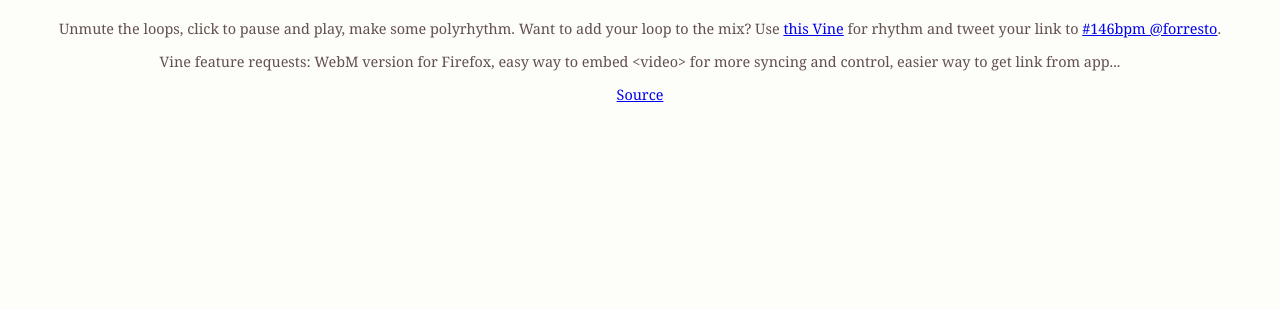
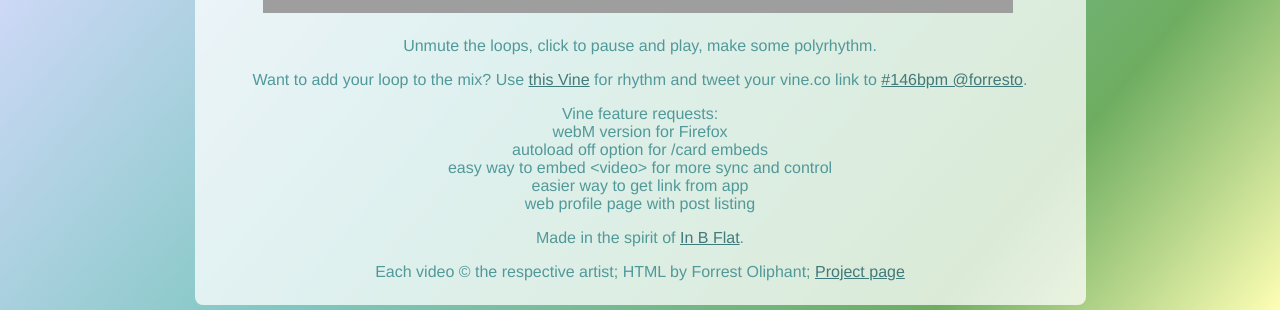
Before and after one commit to forresto/146bpm.com, a plain HTML site: page index.html in a window 1280 px wide. Shown: the part 753-1063 px from the top of the page. Before the commit the page ends 872 px from the top, so only its background shows below. Drawn offline with Linux system fonts and the light colour scheme; grey boxes are pictures that could not be loaded.

Commit message:
style and first three

```diff
--- a/index.html
+++ b/index.html
@@ -4,11 +4,43 @@
     <title>vine loops drum machine - 146bpm.com</title>
     <style type="text/css">
       body {
-        background-color:#FDFDFA;
-        color:#62504C;
-        font-family: Georgia;
-        font-size:0.9em;
+
+        background-image: linear-gradient(left top, rgb(232,148,148) 10%, rgb(255,181,253) 15%, rgb(217,219,255) 25%, rgb(127,199,193) 54%, rgb(110,173,97) 84%, rgb(255,255,181) 100%);
+        background-image: -o-linear-gradient(left top, rgb(232,148,148) 10%, rgb(255,181,253) 15%, rgb(217,219,255) 25%, rgb(127,199,193) 54%, rgb(110,173,97) 84%, rgb(255,255,181) 100%);
+        background-image: -moz-linear-gradient(left top, rgb(232,148,148) 10%, rgb(255,181,253) 15%, rgb(217,219,255) 25%, rgb(127,199,193) 54%, rgb(110,173,97) 84%, rgb(255,255,181) 100%);
+        background-image: -webkit-linear-gradient(left top, rgb(232,148,148) 10%, rgb(255,181,253) 15%, rgb(217,219,255) 25%, rgb(127,199,193) 54%, rgb(110,173,97) 84%, rgb(255,255,181) 100%);
+        background-image: -ms-linear-gradient(left top, rgb(232,148,148) 10%, rgb(255,181,253) 15%, rgb(217,219,255) 25%, rgb(127,199,193) 54%, rgb(110,173,97) 84%, rgb(255,255,181) 100%);
+
+        background-image: -webkit-gradient(
+          linear,
+          left top,
+          right bottom,
+          color-stop(0.1, rgb(232,148,148)),
+          color-stop(0.15, rgb(255,181,253)),
+          color-stop(0.25, rgb(217,219,255)),
+          color-stop(0.54, rgb(127,199,193)),
+          color-stop(0.84, rgb(110,173,97)),
+          color-stop(1, rgb(255,255,181))
+        );
+
+        color: #519999;
+        font-family: Helvetica, Verdana;
+        font-weight: 100;
+        font-size: 1em;
         margin: 0;
+        padding: 0.5em;
+      }
+      #main {
+        background-color: rgba(255,255,255,0.75);
+        border-radius: 0.5em;
+        min-width: 775px;
+        max-width: 875px;
+        margin: 0 auto;
+        padding: 0.5em;
+      }
+      a {
+        color: #417a7a;
+        text-decoration: underline;
       }
       #loops {
         width: 755px;
@@ -29,35 +61,50 @@
   </head>
   <body>
 
+    <div id="main">
+
       <div id="loops">
       </div>
 
       <footer>
         <p>
-        Unmute the loops, click to pause and play, make some polyrhythm. Want to add your loop to the mix? Use <a href="https://vine.co/v/bgmipi1IYXi">this Vine</a> for <span title="416.875ms beat">rhythm</span> and tweet your link to <a href="https://twitter.com/intent/tweet?text=%23146bpm%20@forresto%20">#146bpm @forresto</a>.
+          Unmute the loops, click to pause and play, make some polyrhythm.
         </p>
         <p>
-        Vine feature requests: WebM version for Firefox, easy way to embed &lt;video&gt; for more syncing and control, easier way to get link from app...
+          Want to add your loop to the mix? Use <a href="https://vine.co/v/bgmipi1IYXi">this Vine</a> for <span title="416.875ms beat">rhythm</span> and tweet your vine.co link to <a href="https://twitter.com/intent/tweet?text=Hey%20%40forresto%20add%20my%20%23146bpm%20loop%20to%20http%3A%2F%2F146bpm.com%2F%20%3A-)">#146bpm @forresto</a>.
         </p>
         <p>
-        <a href="https://github.com/forresto/146bpm.com">Source</a>
+          Vine feature requests: <br />
+          webM version for Firefox <br />
+          autoload off option for /card embeds <br />
+          easy way to embed &lt;video&gt; for more sync and control <br />
+          easier way to get link from app <br />
+          web profile page with post listing
+        </p>
+        <p>
+          Made in the spirit of <a href="http://inbflat.net/">In B Flat</a>.
+        </p>
+        <p>
+          Each video &copy; the respective artist; HTML by Forrest Oliphant; <a href="https://github.com/forresto/146bpm.com">Project page</a>
         </p>
       </footer>
+
+    </div>
 
 
     <script type="text/javascript">
       document.addEventListener('DOMContentLoaded', function() {
         // The list of possible videos to load
         var loops = [
-          {id:"bgmipi1IYXi", title:"metronome", artist:"forresto"},
-          {id:"bgmipi1IYXi", title:"metronome", artist:"forresto"},
-          {id:"bgmipi1IYXi", title:"metronome", artist:"forresto"},
-          {id:"bgmipi1IYXi", title:"metronome", artist:"forresto"},
-          {id:"bgmipi1IYXi", title:"metronome", artist:"forresto"},
-          {id:"bgmipi1IYXi", title:"metronome", artist:"forresto"},
-          {id:"bgmipi1IYXi", title:"metronome", artist:"forresto"},
-          {id:"bgmipi1IYXi", title:"metronome", artist:"forresto"},
-          {id:"bgmipi1IYXi", title:"metronome", artist:"forresto"}
+          {id:"bgKV2u9MuQi", title:"ball", artist:"forresto"},
+          {id:"bgKV2u9MuQi", title:"ball", artist:"forresto"},
+          {id:"bgKV2u9MuQi", title:"ball", artist:"forresto"},
+          {id:"bgK90b0v6eJ", title:"necklace", artist:"forresto"},
+          {id:"bgK90b0v6eJ", title:"necklace", artist:"forresto"},
+          {id:"bgK90b0v6eJ", title:"necklace", artist:"forresto"},
+          {id:"bgK9aYT1gQQ", title:"snap", artist:"forresto"},
+          {id:"bgK9aYT1gQQ", title:"snap", artist:"forresto"},
+          {id:"bgK9aYT1gQQ", title:"snap", artist:"forresto"}
         ];
 
         // Randomize the list
```
Also changed, not shown: 1 other file. Lines whose indentation alone changed are shown as unchanged.
